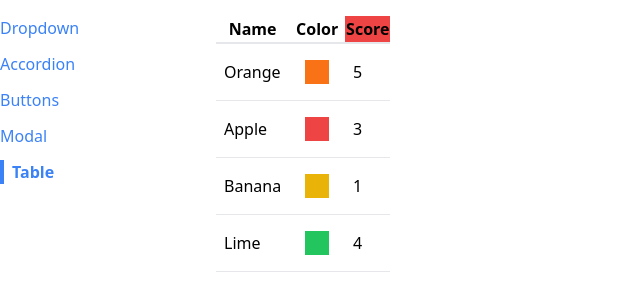
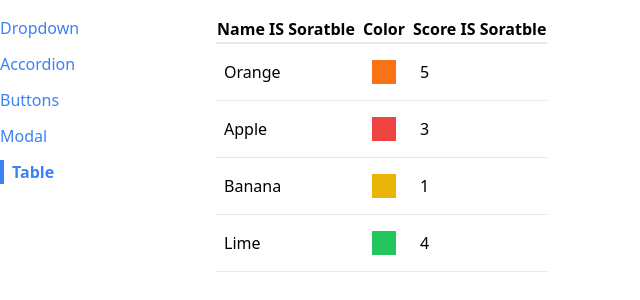
Before and after one commit to urielbang/button-react-project, a React (Create React App) app: page /table in a window 1280 px wide. Shown: the top 300 px of the page, without its empty margins (0-640 px from the left). Built offline with nearby package versions, Linux system fonts and the light colour scheme.

Commit message:
sortable js

```diff
--- /dev/null
+++ b/src/components/SortableTable.js
@@ -0,0 +1,25 @@
+import Table from "./Table";
+function SortableTable(props) {
+  const { config } = props;
+  const handleClick = (label) => {
+    console.log(label);
+  };
+
+  const updatedConfig = config.map((column) => {
+    if (!column.sortValue) {
+      return column;
+    }
+
+    return {
+      ...column,
+      header: () => (
+        <th onClick={() => handleClick(column.label)}>
+          {column.label} IS Soratble
+        </th>
+      ),
+    };
+  });
+
+  return <Table {...props} config={updatedConfig} />;
+}
+export default SortableTable;
--- a/src/pages/TablePage.js
+++ b/src/pages/TablePage.js
@@ -1,4 +1,4 @@
-import Table from "../components/Table";
+import SortableTable from "../components/SortableTable";
 function TablePage() {
   const data = [
     { name: "Orange", color: "bg-orange-500", score: 5 },
@@ -7,7 +7,11 @@ function TablePage() {
     { name: "Lime", color: "bg-green-500", score: 4 },
   ];
   const config = [
-    { label: "Name", render: (fruit) => fruit.name },
+    {
+      label: "Name",
+      render: (fruit) => fruit.name,
+      sortValue: (fruit) => fruit.name,
+    },
     {
       label: "Color",
       render: (fruit) => <div className={`p-3 m-2 ${fruit.color}`} />,
@@ -15,7 +19,7 @@ function TablePage() {
     {
       label: "Score",
       render: (fruit) => fruit.score,
-      header: () => <th className="bg-red-500">Score</th>,
+      sortValue: (fruit) => fruit.score,
     },
   ];
   const keyFn = (fruit) => {
@@ -23,7 +27,7 @@ function TablePage() {
   };
   return (
     <div>
-      <Table data={data} config={config} keyFn={keyFn} />
+      <SortableTable data={data} config={config} keyFn={keyFn} />
     </div>
   );
 }
```
